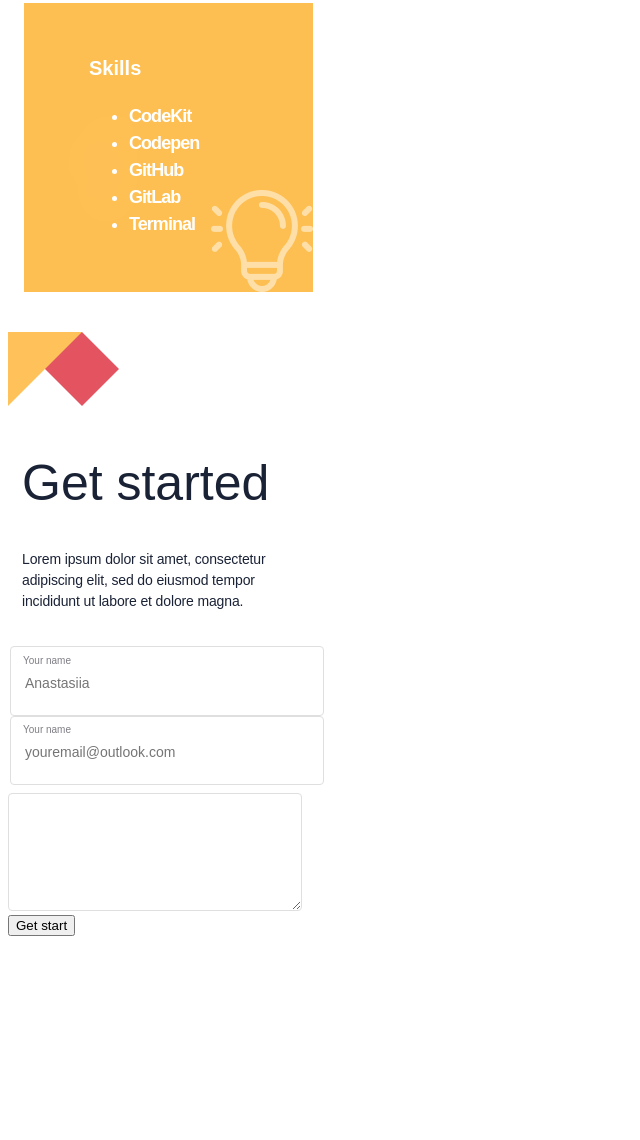
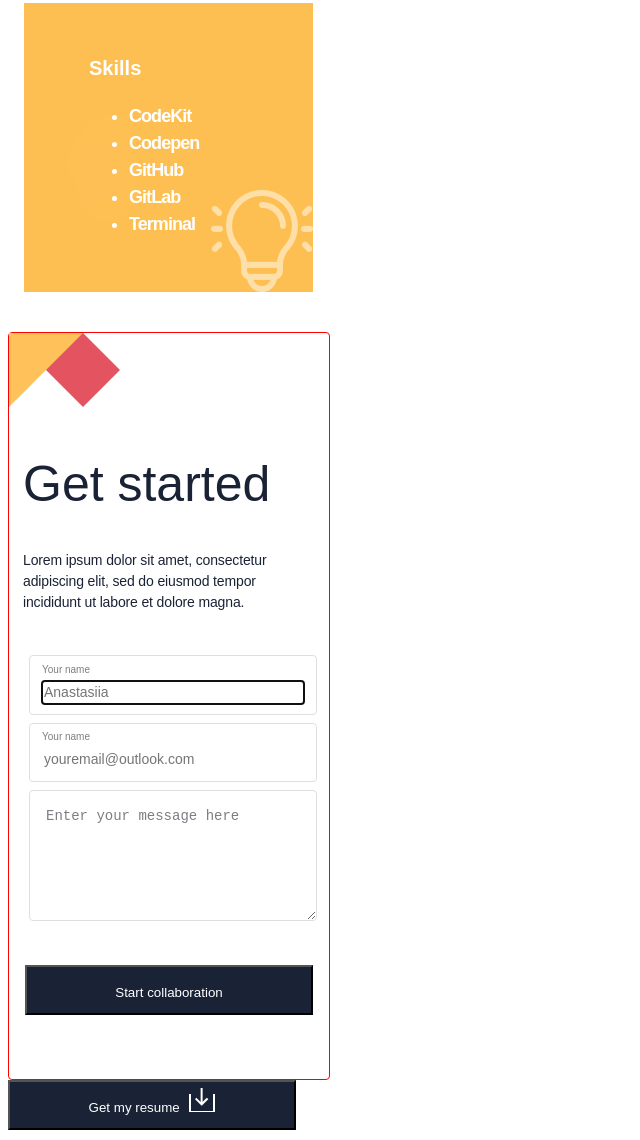
Before and after one commit to VaneCode/portfolio-mobile, a website: page index.html in a window 1280 px wide. Shown: the part 3700-4840 px from the top of the page, without its empty margins (0-640 px from the left). Drawn offline with Linux system fonts and the light colour scheme.

Commit message:
Layout form elements

```diff
--- a/index.html
+++ b/index.html
@@ -227,17 +227,26 @@
             <form action="" method="post">
                 <fieldset class="fieldset-style">
                     <label class="label-text">Your name</label>
-                    <input type="text" id="name" name="user_name" placeholder="Anastasiia" class="input-text">
+                    <input type="text" id="name" name="user_name" autofocus="true" maxlength="30" placeholder="Anastasiia" class="input-text">
                 </fieldset>
                 <fieldset class="fieldset-style">
                     <label class="label-text">Your name</label>
                     <input type="email" id="email" name="user_email" placeholder="youremail@outlook.com"
                         class="input-text">
                 </fieldset>
-                <textarea class="textarea-style" placeholder="Enter your message here.">
-                </textarea>
-                <button type="submit">Get start</button>
+                <textarea class="textarea-style" maxlength="500">Enter your message here</textarea>
+                <button type="submit" class="dark_button form-button">Start collaboration</button>
             </form>
+        </section>
+        <section class="social-icons">
+            <div>
+                <button type="button" class="button-about">
+                    Get my resume
+                    <svg class="download_icon icon-about"></svg>
+                </button>
+            </div>
+
+
         </section>
     </footer>
 </body>
--- a/style.css
+++ b/style.css
@@ -388,24 +388,31 @@
   flex-direction: column;
   align-items: center;
   margin-top: 50px;
-  height: 800px;
   width: 320px;
+  border: 1px solid red;
+  border-radius: 4px;
 }
 
 .footer-header {
   margin: 10px 18px 20px 14px;
+  width: 288px;
+}
+
+form{
+  width: 320px;
+  padding-left: 18px;
+  padding-right: 14px;
 }
 
 .fieldset-style {
   display: flex;
   flex-direction: column;
   align-content: space-between;
-  width: 288px;
-  height: 52px;
   border: 1px solid #DFDFE0;
   border-radius: 4px;
-  margin-left: 18;
-  margin-right: 14;
+  margin-top: 8px;
+  margin-left: 18px;
+  margin-right: 14px;
 }
 
 .label-text {
@@ -427,44 +434,27 @@
   border: 0px solid;
 
 }
+
 .fieldset-style:focus {
   border: 1px solid #1a2236;
 }
 
-
-.flex-form {
-  padding-top: 15px;
-  padding-left: 16px;
-}
-
-.input-style {
-  box-sizing: border-box;
-  left: 16px;
-  top: 4400px;
-  background: #fff;
-  border: 1px solid #dfdfe0;
-  border-radius: 4px;
-  margin-top: 8px;
-}
-
-.input-size {
-  width: 288px;
-  height: 52px;
-}
-
 .textarea-style {
-  width: 288px;
   height: 112px;
+  width: 268px;
   font-size: 14px;
   line-height: 21px;
   color: #7d7d84;
   border-radius: 4px;
   margin-top: 8px;
   border: 1px solid #DFDFE0;
+  margin-bottom: 20px;
+  margin-left: 18px;
+  margin-right: 14px;
+  padding-left: 16px;
+  padding-top: 15px;
 }
 
-
-.input-text-size {
-  font-size: 10px;
-  line-height: 15px;
+.form-button{
+  margin: 20px 18px 64px 14px;
 }
```
Also changed, not shown: images/M.png (added), images/Vector.png (added), images/github.png (added), images/ic_download_footer.png (added), images/linkedin.png (added), images/twiter.png (added).
